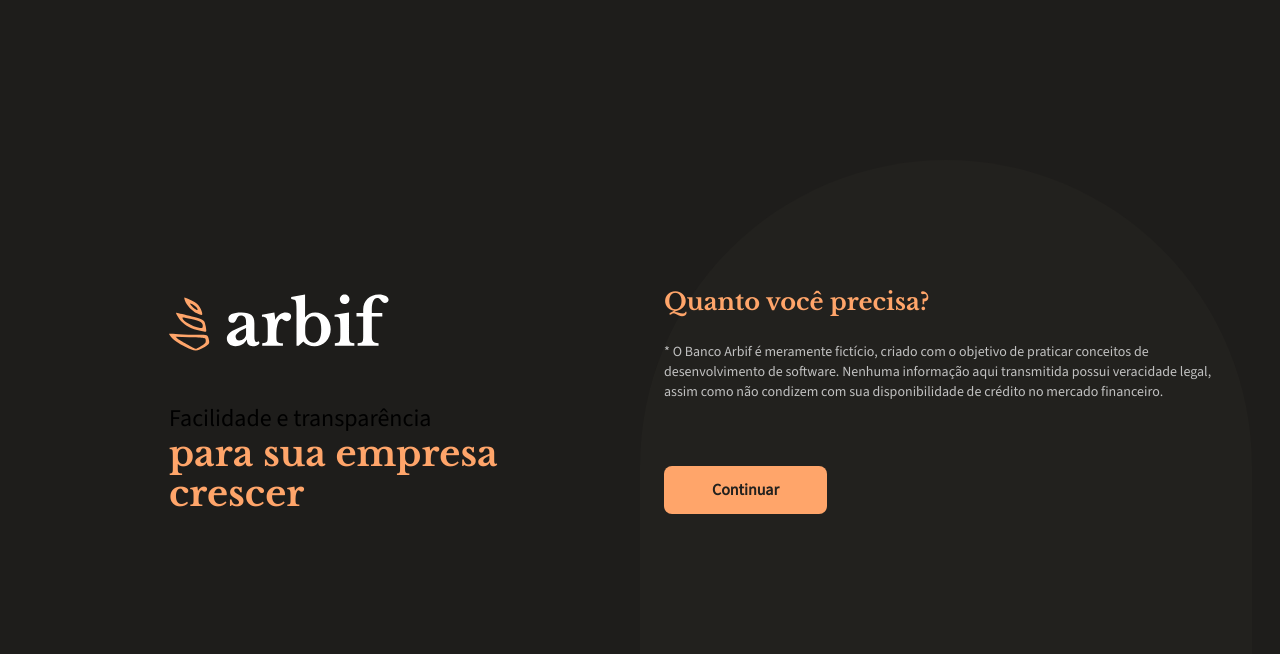
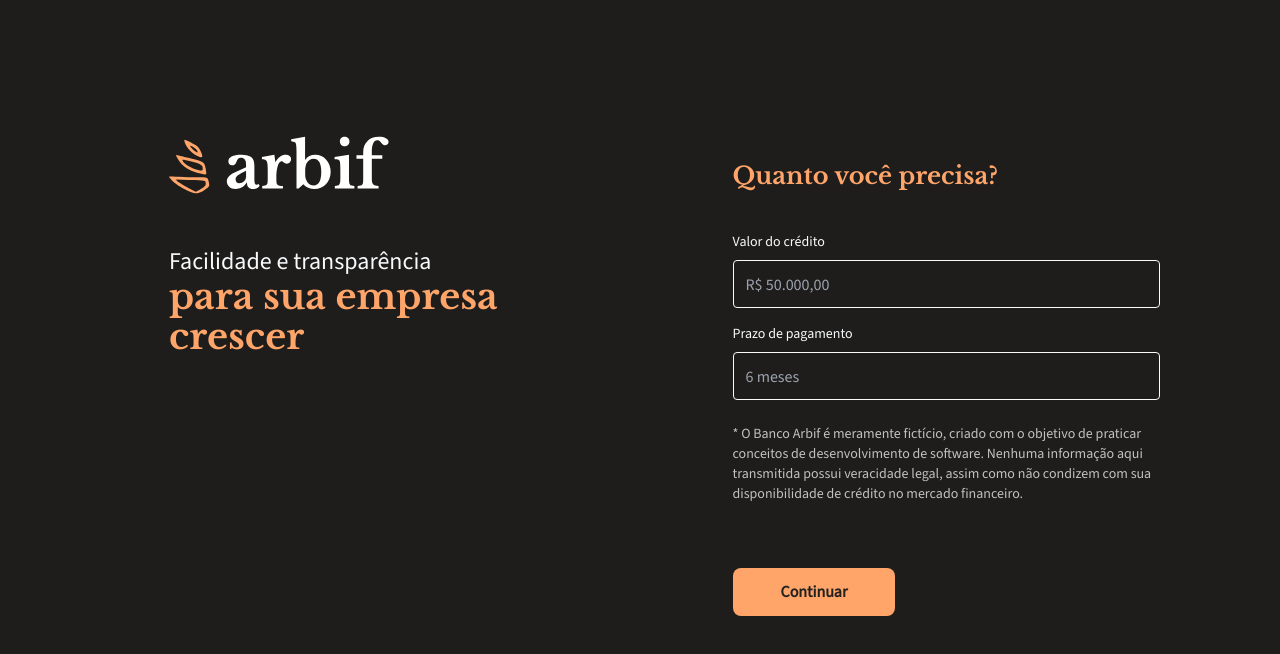
Before and after one commit to acluiz/arbif, a Next.js app in the folder frontend/: page / in a window 1280 px wide. Shown: the top 654 px of the page. Built offline with nearby package versions, Linux system fonts and the light colour scheme.

Commit message:
feat: create proposal form - first step

```diff
--- /dev/null
+++ b/frontend/src/app/components/Input/Input.jsx
@@ -0,0 +1,18 @@
+export const Input = ({ name, label, placeholder, classname }) => {
+  return (
+    <fieldset className={`flex flex-col ${classname}`}>
+      <label
+        htmlFor="credit_value"
+        className="text-sm text text-neutral_lighter font-medium"
+      >
+        {label}
+      </label>
+      <input
+        type="text"
+        name={name}
+        placeholder={placeholder}
+        className="h-12 mt-2 px-3 py-4 bg-transparent text-neutral_lighter border rounded border-neutral_lighter focus:outline-none focus:border-primary"
+      />
+    </fieldset>
+  );
+};
--- a/frontend/src/app/components/index.jsx
+++ b/frontend/src/app/components/index.jsx
@@ -1,3 +1,4 @@
 import { Container } from "./Container/Container";
+import { Input } from "./Input/Input";
 
-export { Container };
+export { Container, Input };
--- a/frontend/src/app/globals.css
+++ b/frontend/src/app/globals.css
@@ -16,16 +16,6 @@
   }
 }
 
-body {
-  color: rgb(var(--foreground-rgb));
-  background: linear-gradient(
-      to bottom,
-      transparent,
-      rgb(var(--background-end-rgb))
-    )
-    rgb(var(--background-start-rgb));
-}
-
 @layer utilities {
   .text-balance {
     text-wrap: balance;
--- a/frontend/src/app/sections/Hero/Hero.jsx
+++ b/frontend/src/app/sections/Hero/Hero.jsx
@@ -2,18 +2,18 @@ import Image from "next/image";
 
 import { LIBRE_BASKERVILLE } from "@/app/fonts";
 
-import { Container } from "@/app/components";
+import { Container, Input } from "@/app/components";
 
 export const Hero = () => {
   return (
-    <section className="w-full h-screen bg-neutral_darker">
+    <section className="w-full h-screen pt-32 bg-neutral_darker">
       <Container>
-        <div className="w-1/2 flex justify-center items-center">
+        <div className="w-1/2 flex justify-center">
           <div>
             <Image src="/logo.svg" alt="Arbif - Logo" width={220} height={80} />
 
             <h1 className="max-w-330 mt-10">
-              <span className="text-2xl font-normal">
+              <span className="text-2xl text-neutral_lighter font-normal">
                 Facilidade e transparência{" "}
               </span>
               <span
@@ -25,13 +25,27 @@ export const Hero = () => {
           </div>
         </div>
 
-        <div className="w-1/2 relative flex justify-center items-center before:content-[''] before:w-full before:h-4/5 before:bg-neutral_dark before:absolute before:bottom-0 before:rounded-t-full">
-          <div className="z-0 p-6">
+        <div className="w-1/2 relative flex justify-center">
+          <div className="max-w-475 px-6 py-8">
             <h2
-              className={`${LIBRE_BASKERVILLE.className} text-2xl font-bold text-primary`}
+              className={`${LIBRE_BASKERVILLE.className} text-2xl text-primary font-bold`}
             >
               Quanto você precisa?
             </h2>
+
+            <form className="mt-10">
+              <Input
+                name="credit_value"
+                label="Valor do crédito"
+                placeholder="R$ 50.000,00"
+              />
+              <Input
+                name="payment_term"
+                label="Prazo de pagamento"
+                placeholder="6 meses"
+                classname="mt-4"
+              />
+            </form>
 
             <p className="mt-6 text-sm font-normal text-neutral_light">
               * O Banco Arbif é meramente fictício, criado com o objetivo de
@@ -41,7 +55,7 @@ export const Hero = () => {
               financeiro.
             </p>
 
-            <button className="mt-16 py-3 px-12 bg-primary rounded-lg font-semibold text-neutral_dark">
+            <button className="mt-16 py-3 px-12 bg-primary rounded-lg text-neutral_dark font-semibold">
               Continuar
             </button>
           </div>
--- a/frontend/tailwind.config.ts
+++ b/frontend/tailwind.config.ts
@@ -15,9 +15,11 @@ const config: Config = {
       },
       maxWidth: {
         "330": "330px",
+        "475": "475px",
       },
       colors: {
         primary: "#FFA56A",
+        neutral_lighter: "#F8FAFC",
         neutral_light: "#C1C1C1",
         neutral_dark: "#22211E",
         neutral_darker: "#1E1D1B",
```
